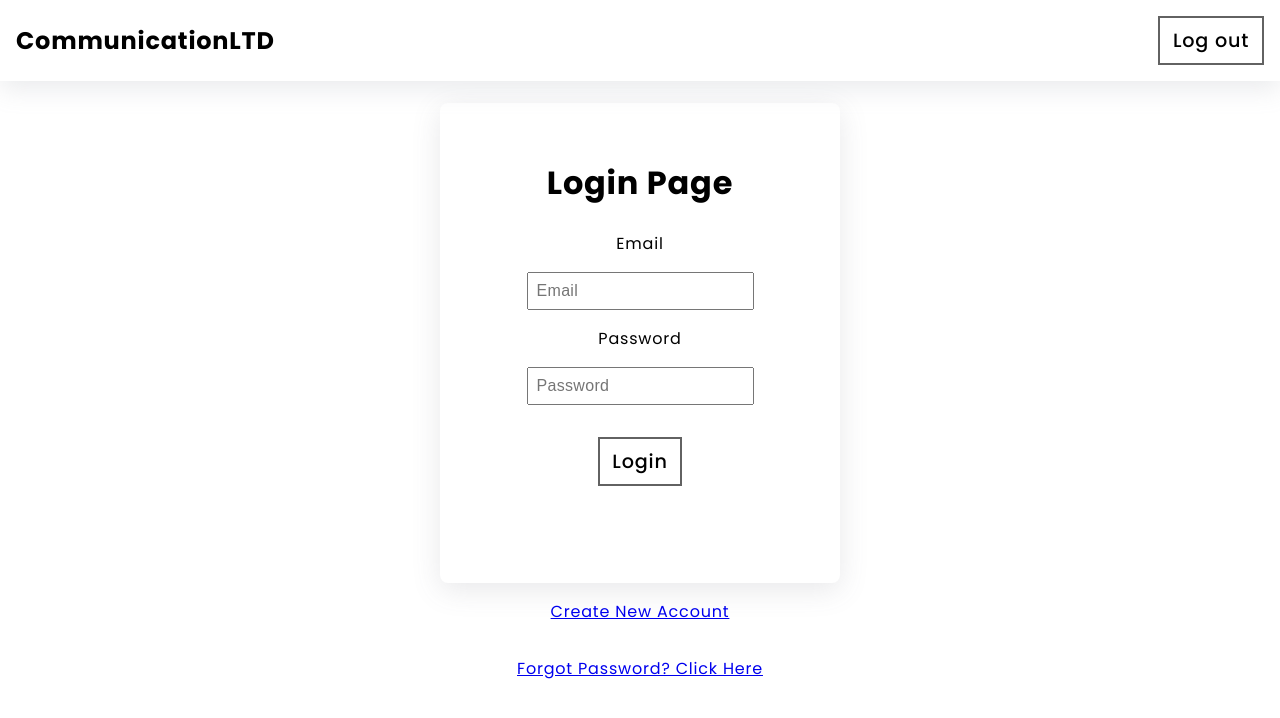
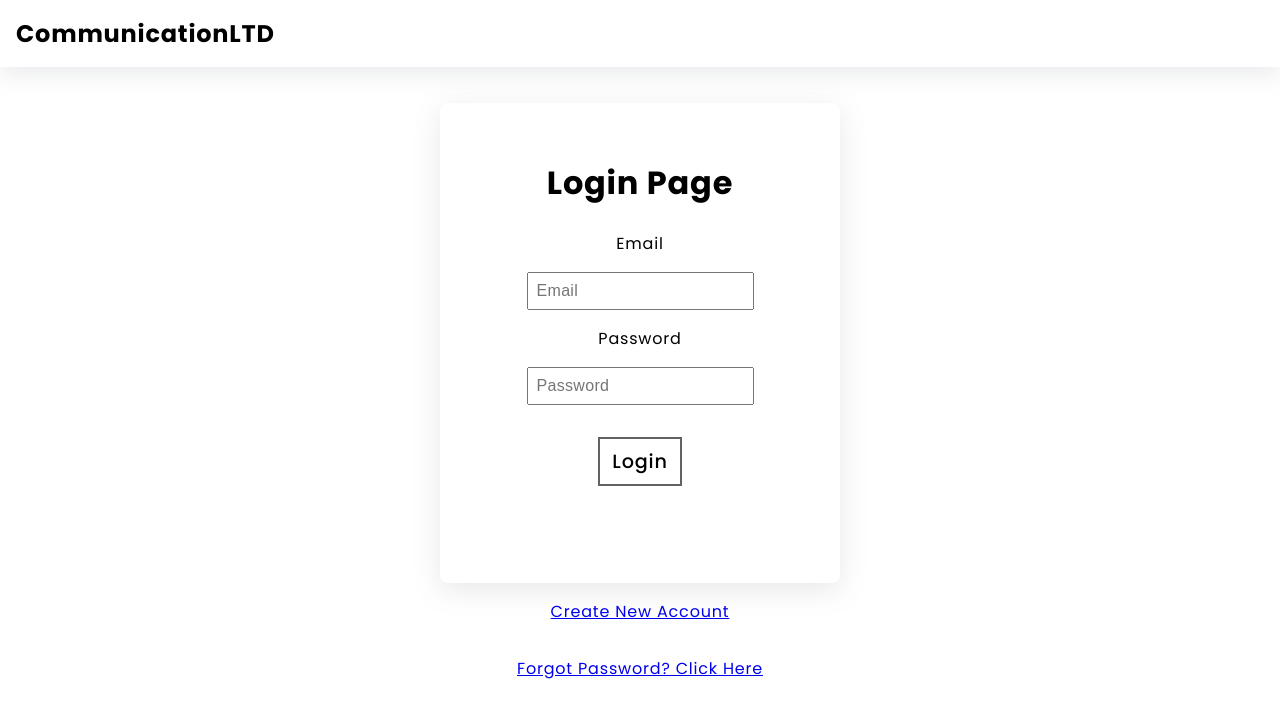
Before and after one commit to yarinmzrc/communication_ltd_client, a React (Create React App) app: page / in a window 1280 px wide. Shown: the top 718 px of the page. Built offline with nearby package versions, Linux system fonts and the light colour scheme.

Commit message:
push code

```diff
--- a/src/components/Container/Container.js
+++ b/src/components/Container/Container.js
@@ -29,11 +29,11 @@ export const Container = ({name, email, password, handleChange, userDetails}) =>
                 const res = await axios.post("https://localhost:3001/create-user", {
                     userDetails
                 })
-                if(res === "You Riched the top of the attempts") {
+                if(res.data === "You Riched the top of the attempts") {
                     SetTextToSend("You Riched the top of the attempts");
                     setIsOpen(true);
                 }
-                else if(res === "Password is Not Valid") {
+                else if(res.data === "Password is Not Valid") {
                     SetTextToSend("Password is Not Valid");
                     setIsOpen(true);
                 }
--- a/src/components/Navbar/Navbar.js
+++ b/src/components/Navbar/Navbar.js
@@ -1,10 +1,11 @@
-import { useDispatch } from 'react-redux';
+import { useDispatch, useSelector } from 'react-redux';
 import { useNavigate } from 'react-router-dom';
 import './Navbar.scss';
 
 export const Navbar = () => {
   const navigate = useNavigate();
   const dispatch = useDispatch();
+  const authenticated = useSelector(state => state.authenticated);
 
   const handleLogOut = () => {
     localStorage.removeItem("token");
@@ -14,6 +15,6 @@ export const Navbar = () => {
 
   return <nav className='navbar'>
      <h1 className='logo' onClick={() => navigate('/')}>CommunicationLTD</h1>
-     <button className='btn' onClick={handleLogOut}>Log out</button>
+     {authenticated && <button className='btn' onClick={handleLogOut}>Log out</button>}
   </nav>;
 };
```
